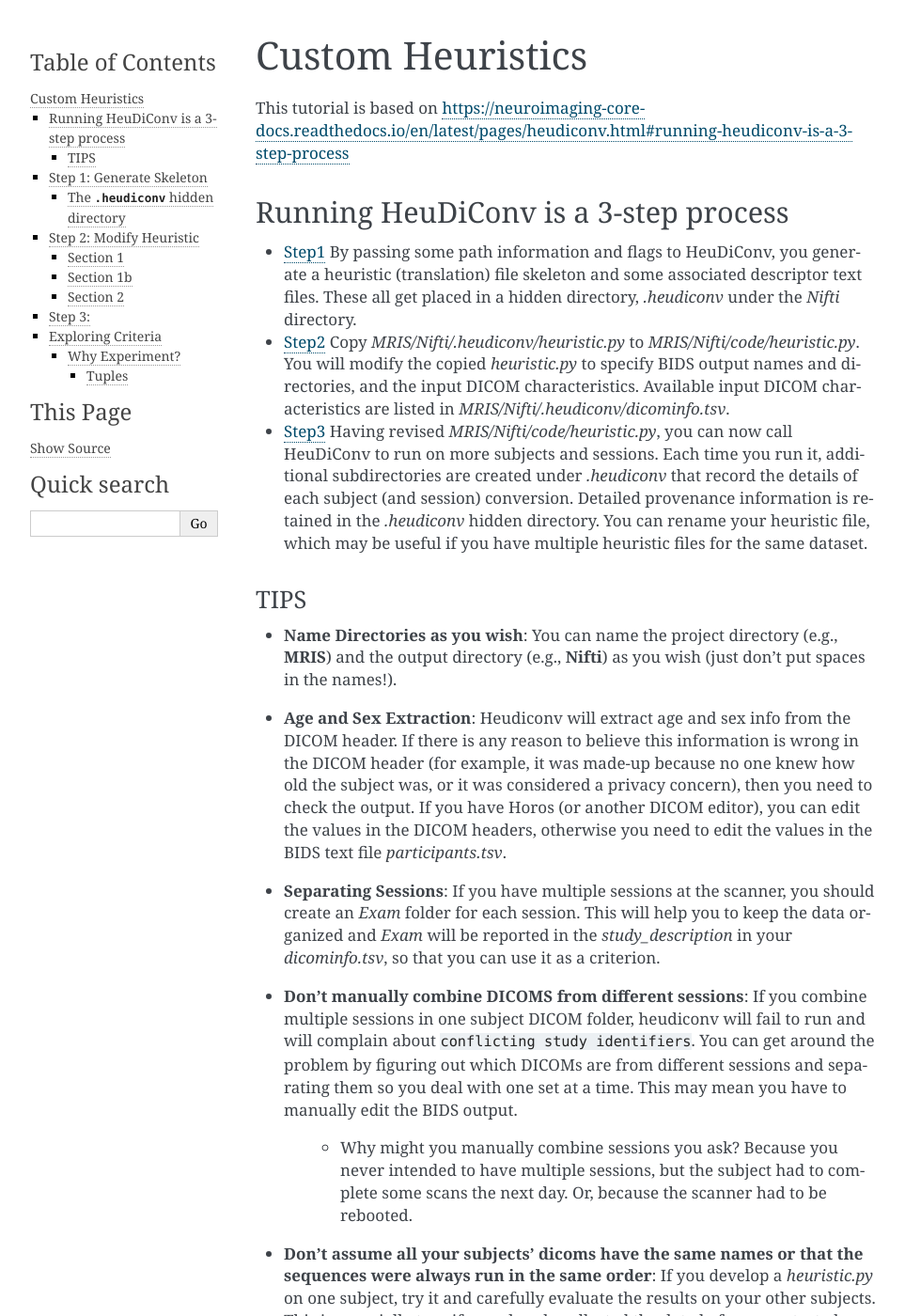
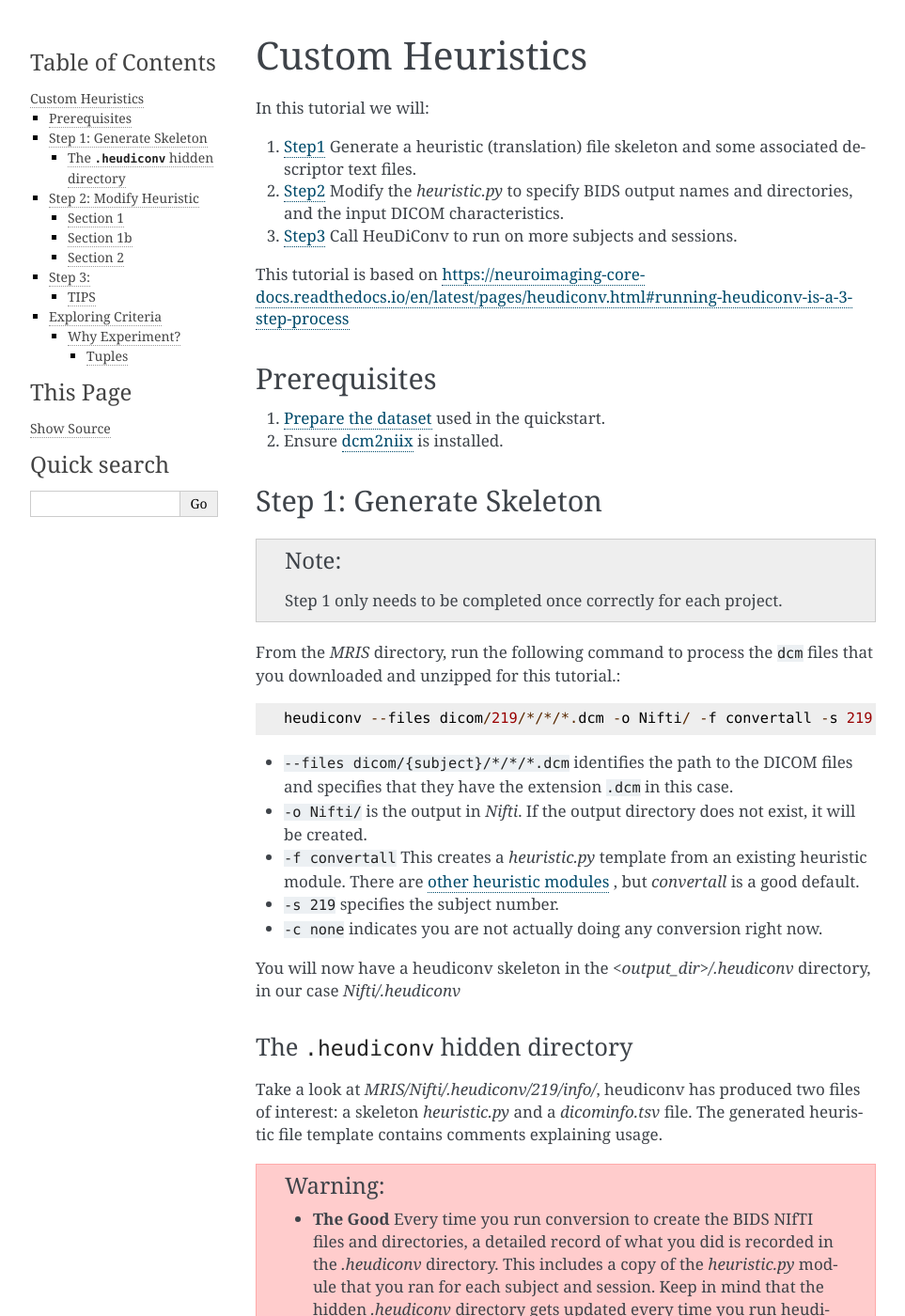
Before and after one commit to nipy/heudiconv, a Sphinx documentation site: the page built from docs/custom-heuristic.rst, in a window 1280 px wide and 1400 px high. Shown: the whole window at 94% size, without its empty margins (148-1111 px from the left). Built offline with Sphinx 7.4.7, drawn with Linux system fonts in a browser that asks for light colours; the version number could not be read and is left out; some of the changed text lies outside the part shown.

Commit message:
First pass custom heuristics tutorial

```diff
--- a/docs/custom-heuristic.rst
+++ b/docs/custom-heuristic.rst
@@ -2,65 +2,59 @@
 Custom Heuristics
 =========================
 
+In this tutorial we will:
+
+1. :ref:`Step1 <heudiconv_step1>` Generate a heuristic (translation) file skeleton and some associated descriptor text files.
+2. :ref:`Step2 <heudiconv_step2>` Modify the *heuristic.py* to specify BIDS output names and directories, and the input DICOM characteristics.
+3. :ref:`Step3 <heudiconv_step3>` Call HeuDiConv to run on more subjects and sessions.
+
 This tutorial is based on https://neuroimaging-core-docs.readthedocs.io/en/latest/pages/heudiconv.html#running-heudiconv-is-a-3-step-process
 
+Prerequisites
+**************
 
-Running HeuDiConv is a 3-step process
-*************************************
+1. :ref:`Prepare the dataset <prepare_dataset>` used in the quickstart.
+2. Ensure :ref:`dcm2niix <install_prerequisites>` is installed.
 
-* :ref:`Step1 <heudiconv_step1>` By passing some path information and flags to HeuDiConv, you generate a heuristic (translation) file skeleton and some associated descriptor text files.  These all get placed in a hidden directory, *.heudiconv* under the *Nifti* directory.
-* :ref:`Step2 <heudiconv_step2>` Copy *MRIS/Nifti/.heudiconv/heuristic.py* to *MRIS/Nifti/code/heuristic.py*. You will modify the copied *heuristic.py* to specify BIDS output names and directories, and the input DICOM characteristics.  Available input DICOM characteristics are listed in *MRIS/Nifti/.heudiconv/dicominfo.tsv*.
-* :ref:`Step3 <heudiconv_step3>` Having revised *MRIS/Nifti/code/heuristic.py*, you can now call HeuDiConv to run on more subjects and sessions. Each time you run it, additional subdirectories are created under *.heudiconv* that record the details of each subject (and session) conversion. Detailed provenance information is retained in the *.heudiconv* hidden directory. You can rename your heuristic file, which may be useful if you have multiple heuristic files for the same dataset.
-
-TIPS
-======
-
-* **Name Directories as you wish**: You can name the project directory (e.g., **MRIS**)  and the output directory (e.g., **Nifti**) as you wish (just don't put spaces in the names!).
-* **Age and Sex Extraction**: Heudiconv will extract age and sex info from the DICOM header.  If there is any reason to believe this information is wrong in the DICOM header (for example, it was made-up because no one knew how old the subject was, or it was considered a privacy concern), then you need to check the output.  If you have Horos (or another DICOM editor), you can edit the values in the DICOM headers, otherwise you need to edit the values in the BIDS text file *participants.tsv*.
-* **Separating Sessions**: If you have multiple sessions at the scanner, you should create an *Exam* folder for each session.  This will help you to keep the data organized and *Exam* will be reported in the *study_description* in your *dicominfo.tsv*, so that you can use it as a criterion.
-* **Don't manually combine DICOMS from different sessions**: If you combine multiple sessions in one subject DICOM folder, heudiconv will fail to run and will complain about ``conflicting study identifiers``. You can get around the problem by figuring out which DICOMs are from different sessions and separating them so you deal with one set at a time.  This may mean you have to manually edit the BIDS output.
-
-    * Why might you manually combine sessions you ask? Because you never intended to have multiple sessions, but the subject had to complete some scans the next day. Or, because the scanner had to be rebooted.
-* **Don't assume all your subjects' dicoms have the same names or that the sequences were always run in the same order**: If you develop a *heuristic.py* on one subject, try it and carefully evaluate the results on your other subjects.  This is especially true if you already collected the data before you started thinking about automating the output.  Every time you run HeuDiConv with *heuristic.py*, a new *dicominfo.tsv* file is generated.  Inspect this for differences in protocol names and series descriptions etc.
-* **Decompressing DICOMS**: Decompress your data, heudiconv does not yet support compressed DICOM conversion. https://github.com/nipy/heudiconv/issues/287
-* **Create unique DICOM protocol names at the scanner** If you have the opportunity to influence the DICOM naming strategies, then try to ensure that there is a unique protocol name for every run.  For example, if you repeat the fmri protocol three times, name the first one fmri_1, the next fmri_2, and the last fmri_3 (or any variation on this theme).  This will make it much easier to uniquely specify the sequences when you convert and reduce your chance of errors.
 
 .. _heudiconv_step1:
 
 Step 1: Generate Skeleton
 *************************
 
-From the *MRIS* directory, run the following Docker command to process the ``dcm`` files that you downloaded and unzipped for this tutorial. The subject number is 219::
+.. note:: Step 1 only needs to be completed once correctly for each project.
 
-    docker run --rm -it -v ${PWD}:/base nipy/heudiconv:latest -d /base/dicom/{subject}/*/*/*.dcm -o /base/Nifti/ -f convertall -s 219 -c none
+From the *MRIS* directory, run the following command to process the ``dcm`` files that you downloaded and unzipped for this tutorial.::
 
-.. Warning:: The above Docker command works in bash, but may not work in other shells, (e.g., zsh)
+    heudiconv --files dicom/219/*/*/*.dcm -o Nifti/ -f convertall -s 219 -c none
 
-* ``--rm`` means Docker should cleanup after itself
-* ``-it`` means Docker should run interactively
-* ``-v ${PWD}:/base`` binds your current directory to ``/base`` inside the container.  You could also provide an **absolute path** to the *MRIS* directory.
-* ``nipy/heudiconv:latest`` identifies the Docker container to run (the latest version of heudiconv).
-* ``-d /base/dicom/{subject}/*/*/*.dcm`` identifies the path to the DICOM files and specifies that they have the extension ``.dcm`` in this case.
-* ``-o /base/Nifti/`` is the output in *Nifti*.  If the output directory does not exist, it will be created.
-* ``-f convertall`` This creates a *heuristic.py* template from an existing heuristic module. There are `other heuristic modules <https://github.com/nipy/heudiconv/tree/master/heudiconv/heuristics>`_ , e.g., banda-bids.py, bids_with_ses.py, cmrr_heuristic.py, example.py, multires_7Tbold.py, reproin.py, studyforrest_phase2.py, test_reproin.py, uc_bids.py. *heuristic.py* is a good default though.
-* ``-s 219`` specifies the subject number. ``219`` will replace {subject} in the ``-d`` argument when Docker actually runs.
+* ``--files dicom/{subject}/*/*/*.dcm`` identifies the path to the DICOM files and specifies that they have the extension ``.dcm`` in this case.
+* ``-o Nifti/`` is the output in *Nifti*.  If the output directory does not exist, it will be created.
+* ``-f convertall`` This creates a *heuristic.py* template from an existing heuristic module. There are `other heuristic modules <https://github.com/nipy/heudiconv/tree/master/heudiconv/heuristics>`_ , but *convertall* is a good default.
+* ``-s 219`` specifies the subject number.
 * ``-c none`` indicates you are not actually doing any conversion right now.
-* Heudiconv generates a hidden directory *MRIS/Nifti/.heudiconv/219/info* and populates it with two files of interest: a skeleton *heuristic.py* and a *dicominfo.tsv* file.
-* After Step 1, the *heuristic.py* template contains explanatory text for you to read. I have removed this from *heuristic1.py* to keep it short.
+
+You will now have a heudiconv skeleton in the `<output_dir>/.heudiconv` directory, in our case `Nifti/.heudiconv`
 
 The ``.heudiconv`` hidden directory
 ======================================
 
+Take a look at *MRIS/Nifti/.heudiconv/219/info/*, heudiconv has produced two files of interest: a skeleton *heuristic.py* and a *dicominfo.tsv* file.
+The generated heuristic file template contains comments explaining usage.
+
+.. warning::
     * **The Good** Every time you run conversion to create the BIDS NIfTI files and directories, a detailed record of what you did is recorded in the *.heudiconv* directory.  This includes a copy of the *heuristic.py* module that you ran for each subject and session. Keep in mind that the hidden *.heudiconv* directory gets updated every time you run heudiconv. Together your *code* and *.heudiconv* directories provide valuable provenance information that should remain with your data.
     * **The Bad** If you rerun *heuristic.py* for some subject and session that has already been run, heudiconv quietly uses the conversion routines it stored in *.heudiconv*.  This can be really annoying if you are troubleshooting *heuristic.py*.
     * **More Good** You can remove subject and session information from *.heudiconv* and run it fresh.  In fact, you can entirely remove the *.heudiconv* directory and still run the *heuristic.py* you put in the *code* directory.
 
-* Step 1 only needs to be completed once correctly for each project.
 
 .. _heudiconv_step2:
 
 Step 2: Modify Heuristic
 ************************
+
+.. TODO Lets remove heuristic1 and heuristic2 and create a 2nd example
+   dataset? or branch?
 
 * You will modify three sections in *heuristic.py*. It is okay to rename this file, or to have several versions with different names. You just don't want to mix up your new *heuristic.py* and the finished *heuristic1.py* while you are learning.
 * Your goal is to produce a working *heuristic.py* that will arrange the output in a BIDS directory structure. Once you create a working *heuristic.py*, you can run it for different subjects and sessions (keep reading).
@@ -287,6 +281,20 @@ Step 3:
       │       └── sub-219_ses-itbs_scans.tsv
       └── task-rest_bold.json
 
+TIPS
+======
+
+* **Name Directories as you wish**: You can name the project directory (e.g., **MRIS**)  and the output directory (e.g., **Nifti**) as you wish (just don't put spaces in the names!).
+* **Age and Sex Extraction**: Heudiconv will extract age and sex info from the DICOM header.  If there is any reason to believe this information is wrong in the DICOM header (for example, it was made-up because no one knew how old the subject was, or it was considered a privacy concern), then you need to check the output.  If you have Horos (or another DICOM editor), you can edit the values in the DICOM headers, otherwise you need to edit the values in the BIDS text file *participants.tsv*.
+* **Separating Sessions**: If you have multiple sessions at the scanner, you should create an *Exam* folder for each session.  This will help you to keep the data organized and *Exam* will be reported in the *study_description* in your *dicominfo.tsv*, so that you can use it as a criterion.
+* **Don't manually combine DICOMS from different sessions**: If you combine multiple sessions in one subject DICOM folder, heudiconv will fail to run and will complain about ``conflicting study identifiers``. You can get around the problem by figuring out which DICOMs are from different sessions and separating them so you deal with one set at a time.  This may mean you have to manually edit the BIDS output.
+
+    * Why might you manually combine sessions you ask? Because you never intended to have multiple sessions, but the subject had to complete some scans the next day. Or, because the scanner had to be rebooted.
+* **Don't assume all your subjects' dicoms have the same names or that the sequences were always run in the same order**: If you develop a *heuristic.py* on one subject, try it and carefully evaluate the results on your other subjects.  This is especially true if you already collected the data before you started thinking about automating the output.  Every time you run HeuDiConv with *heuristic.py*, a new *dicominfo.tsv* file is generated.  Inspect this for differences in protocol names and series descriptions etc.
+* **Decompressing DICOMS**: Decompress your data, heudiconv does not yet support compressed DICOM conversion. https://github.com/nipy/heudiconv/issues/287
+* **Create unique DICOM protocol names at the scanner** If you have the opportunity to influence the DICOM naming strategies, then try to ensure that there is a unique protocol name for every run.  For example, if you repeat the fmri protocol three times, name the first one fmri_1, the next fmri_2, and the last fmri_3 (or any variation on this theme).  This will make it much easier to uniquely specify the sequences when you convert and reduce your chance of errors.
+
+
 
 Exploring Criteria
 **********************
--- a/docs/quickstart.rst
+++ b/docs/quickstart.rst
@@ -5,12 +5,16 @@ This section demonstrates how to use the heudiconv tool with a provided `heurist
 
 This tutorial is based on https://neuroimaging-core-docs.readthedocs.io/en/latest/pages/heudiconv.html#lesson-1-running-heuristic-py
 
+.. _install_prerequisites:
+
 Install Prerequisites
 *********************
 
 `dcm2niix` is the engine that will do the DICOM conversion, so make sure it is installed (or use a heudiconv container TODO link)::
 
     pip install dcm2niix
+
+.. _prepare_dataset:
 
 Prepare Dataset
 ***************
```
Also changed, not shown: docs/commandline.rst (+7 -0 lines).
